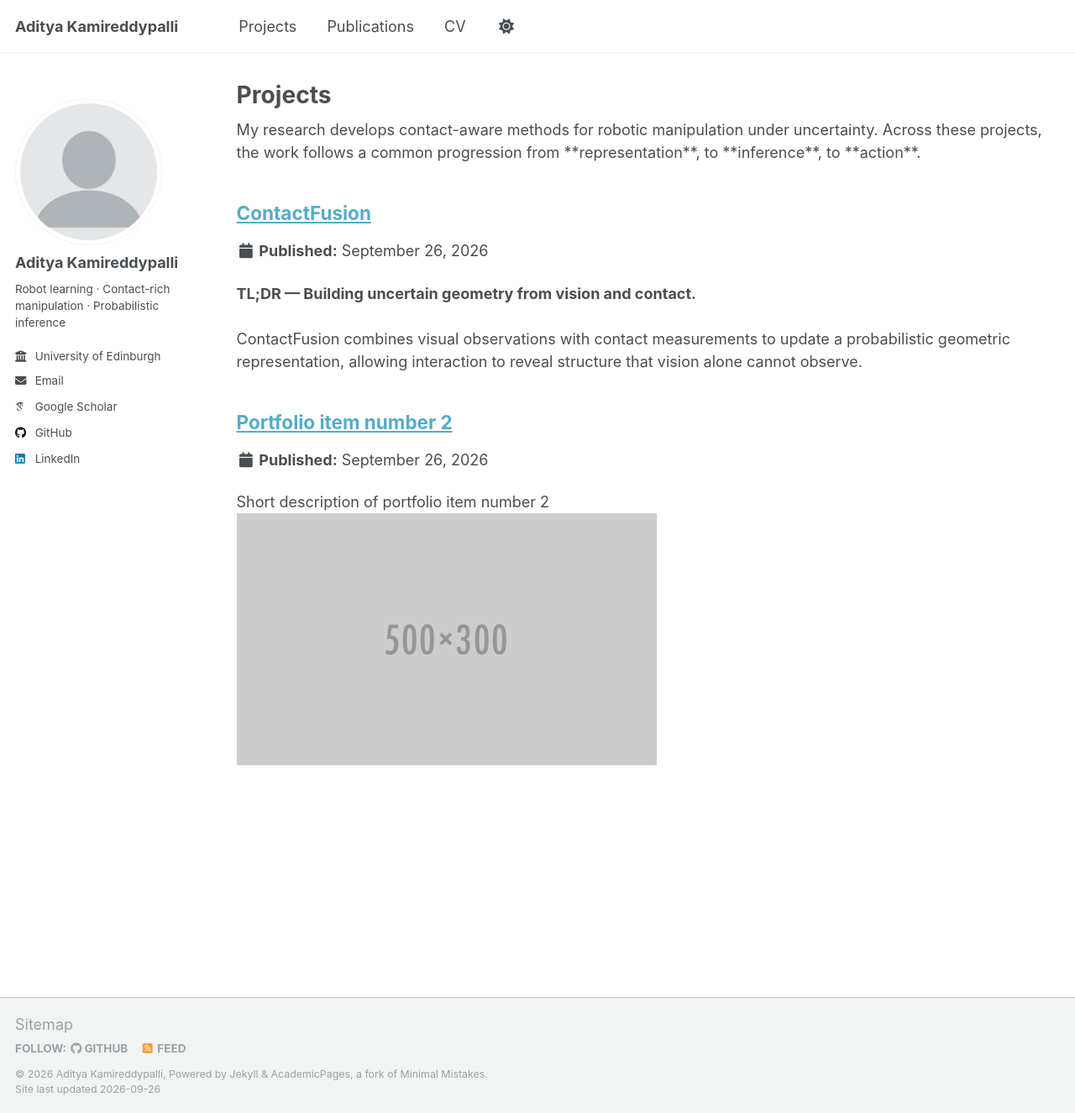
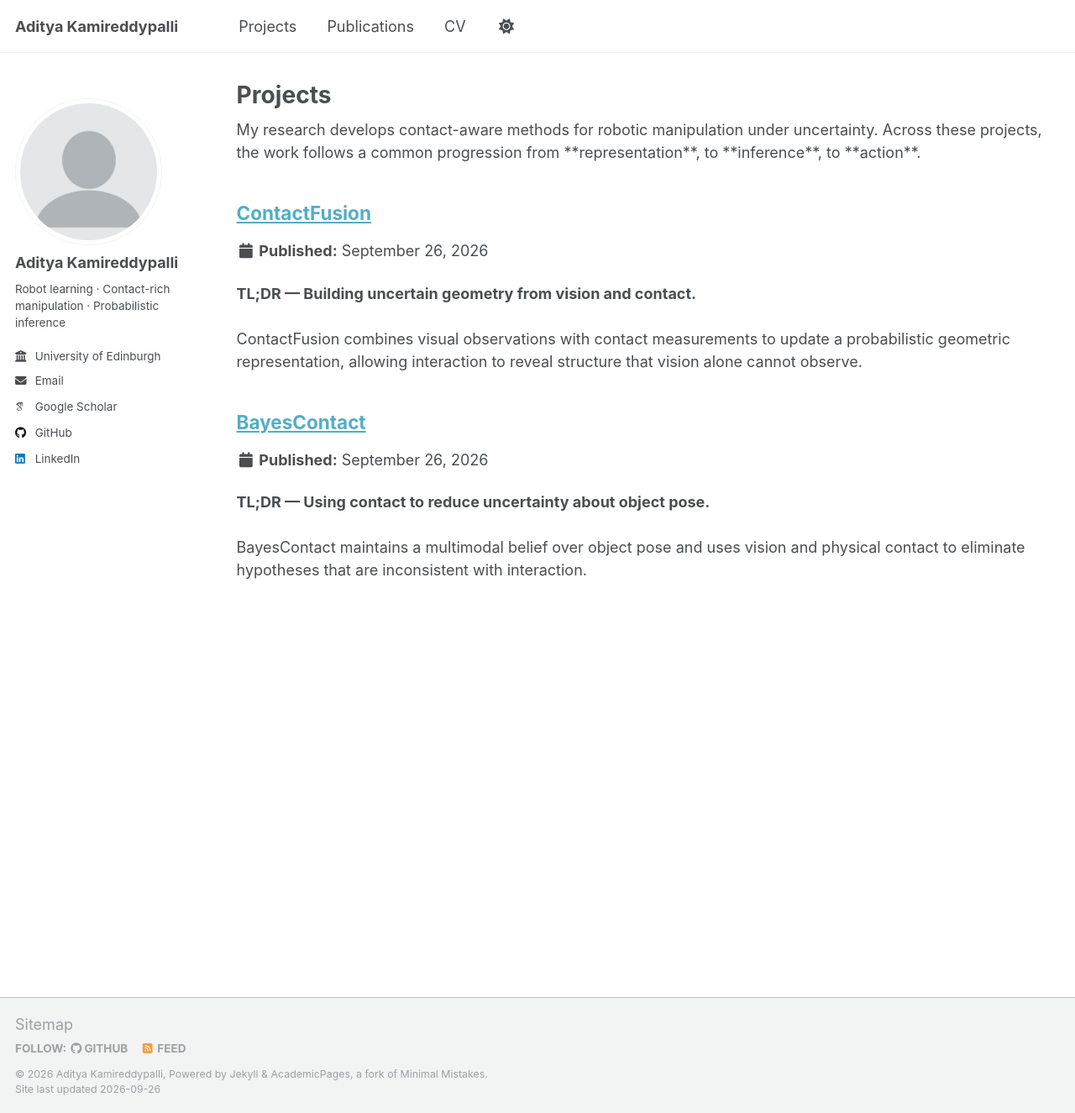
Before and after one commit to kamiradi/kamiradi.github.io, a Jekyll site: the page built from _pages/portfolio.html, in a window 1280 px wide and 1325 px high. Shown: the whole window at 84% size. Built offline with Jekyll 4.4.1, drawn with Linux system fonts in a browser that asks for light colours; some web fonts are replaced; a script that is not in the unit is left out.

Commit message:
Replace template portfolio item with BayesContact

```diff
--- a/_portfolio/portfolio-2.html
+++ b/_portfolio/portfolio-2.html
@@ -1,7 +1,15 @@
 ---
-title: "Portfolio item number 2"
-excerpt: "Short description of portfolio item number 2 <br/><img src='/images/500x300.png'>"
+title: "BayesContact"
+excerpt: "**TL;DR — Using contact to reduce uncertainty about object pose.**<br/><br/>BayesContact maintains a multimodal belief over object pose and uses vision and physical contact to eliminate hypotheses that are inconsistent with interaction."
 collection: portfolio
 ---
 
-This is an item in your portfolio. It can be have images or nice text. If you name the file .md, it will be parsed as markdown. If you name the file .html, it will be parsed as HTML.
+BayesContact treats robotic perception as Bayesian inference.
+
+A particle-based belief represents uncertainty over object pose. Visual observations provide an initial estimate, while subsequent contact observations eliminate pose hypotheses that are inconsistent with physical interaction. The framework also studies how a robot should select informative contact actions.
+
+**Role in my research:** inference
+
+**Topics:** Bayesian inference · active sensing · pose estimation · contact
+
+[GitHub](https://github.com/kamiradi/bayes-contact)
```
